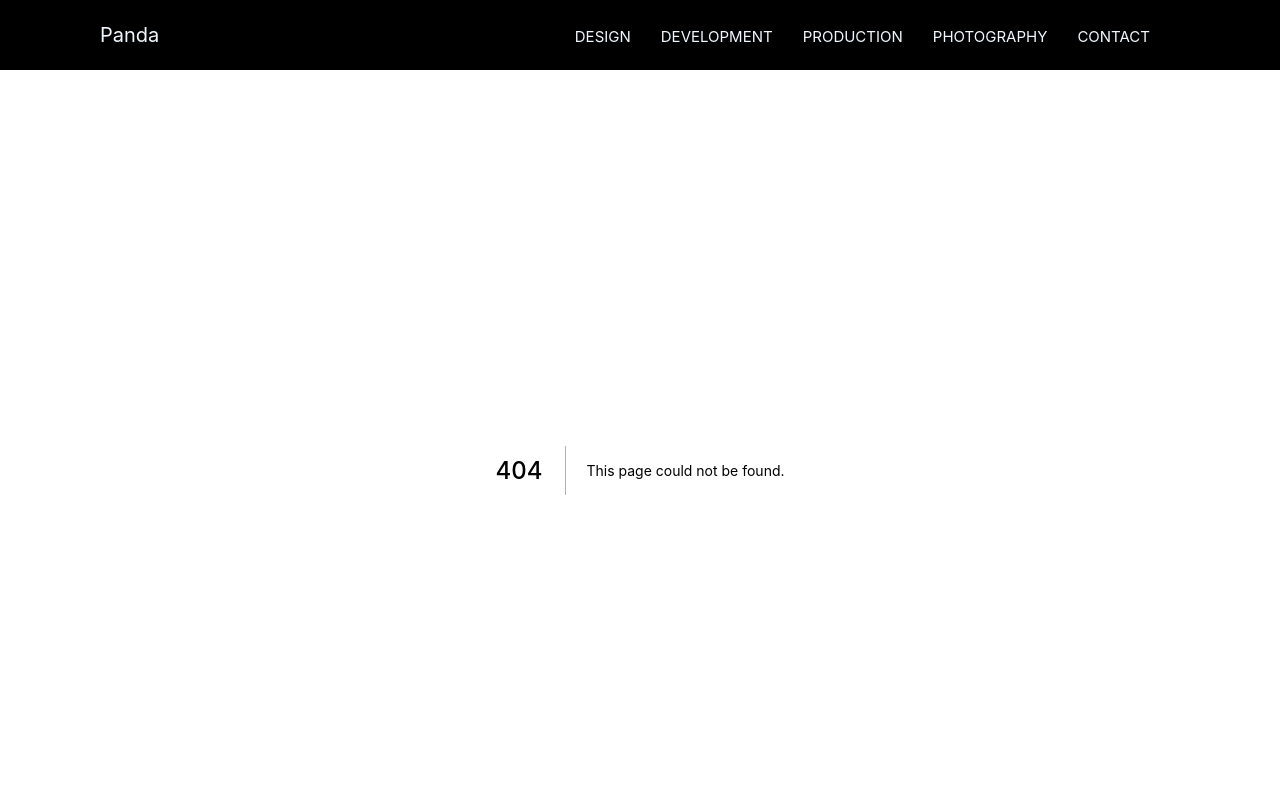
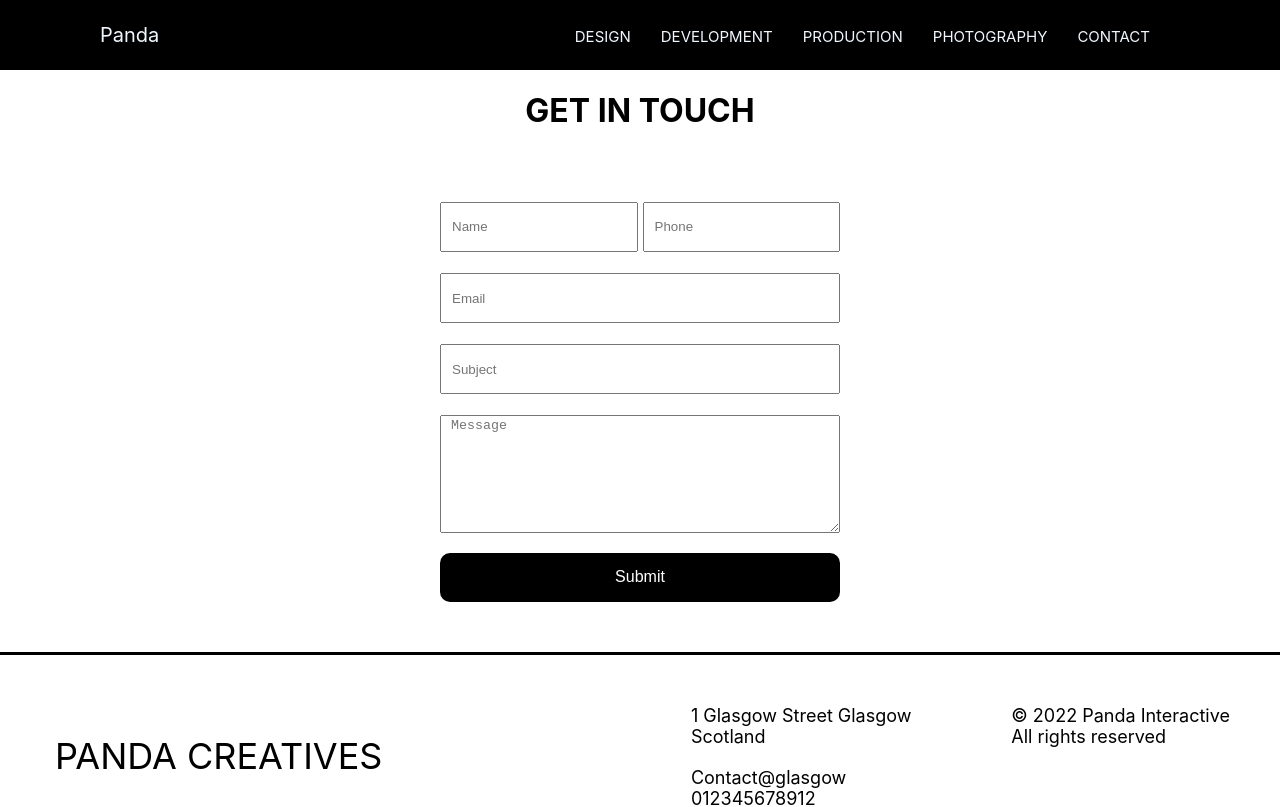
Before and after one commit to DeanDal1000/Ultra-Agency, a Next.js app: page /contact in a window 1280 px wide. Before the commit this address had no page. Shown: the top 807 px of the page. Built offline with nearby package versions, Linux system fonts and the light colour scheme.

Commit message:
Created Contact Page

```diff
--- a/components/Navbar.js
+++ b/components/Navbar.js
@@ -19,7 +19,7 @@
         <Link href="/products/photography">
           <li className={styles.list_item}>Photography</li>
         </Link>
-        <Link href="/products/contact">
+        <Link href="/contact">
           <li className={styles.list_item}>Contact</li>
         </Link>
       </ul>
--- /dev/null
+++ b/pages/contact.js
@@ -0,0 +1,19 @@
+import React from 'react';
+import styles from '../styles/Contact.module.css';
+
+const contact = () => {
+  return (
+    <div className={styles.container}>
+      <h1 className={styles.title}>GET IN TOUCH</h1>
+      <form className={styles.form}>
+        <input className={styles.inputS} placeholder="Name" />
+        <input className={styles.inputS} placeholder="Phone" />
+        <input className={styles.inputL} placeholder="Email" />
+        <input className={styles.inputL} placeholder="Subject" />
+        <textarea className={styles.text} placeholder="Message" rows={6} />
+        <button className={styles.button}>Submit</button>
+      </form>
+    </div>
+  );
+};
+export default contact;
--- /dev/null
+++ b/styles/Contact.module.css
@@ -0,0 +1,49 @@
+.container {
+  display: flex;
+  flex-direction: column;
+  justify-content: center;
+  align-items: center;
+  overflow: hidden;
+  position: relative;
+}
+
+.form {
+  width: 500px;
+  height: 500px;
+  display: flex;
+  flex-wrap: wrap;
+  padding: 50px;
+}
+
+.inputS {
+  flex: 1;
+  height: 50px;
+  padding-left: 10px;
+}
+
+.inputS:first-child {
+  margin-right: 5px;
+}
+
+.inputL {
+  width: 100%;
+  height: 50px;
+  padding-left: 10px;
+}
+
+.text {
+  width: 100%;
+  padding-left: 10px;
+}
+
+.button {
+  margin-top: 20px;
+  padding: 5px 10px;
+  border: none;
+  border-radius: 10px;
+  color: white;
+  background-color: black;
+  width: 100%;
+  font-size: 16px;
+  cursor: pointer;
+}
```
